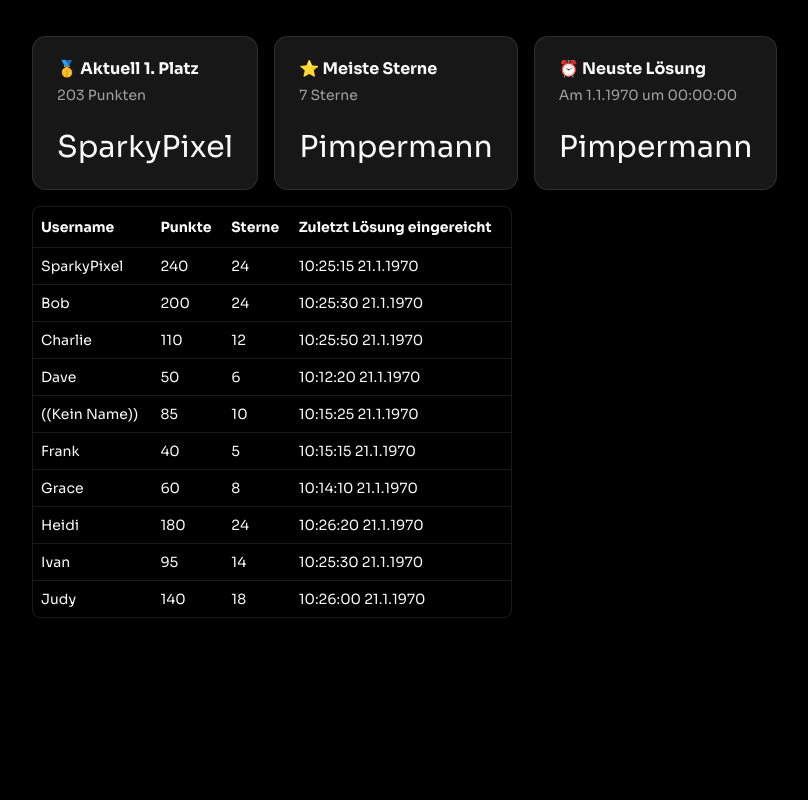
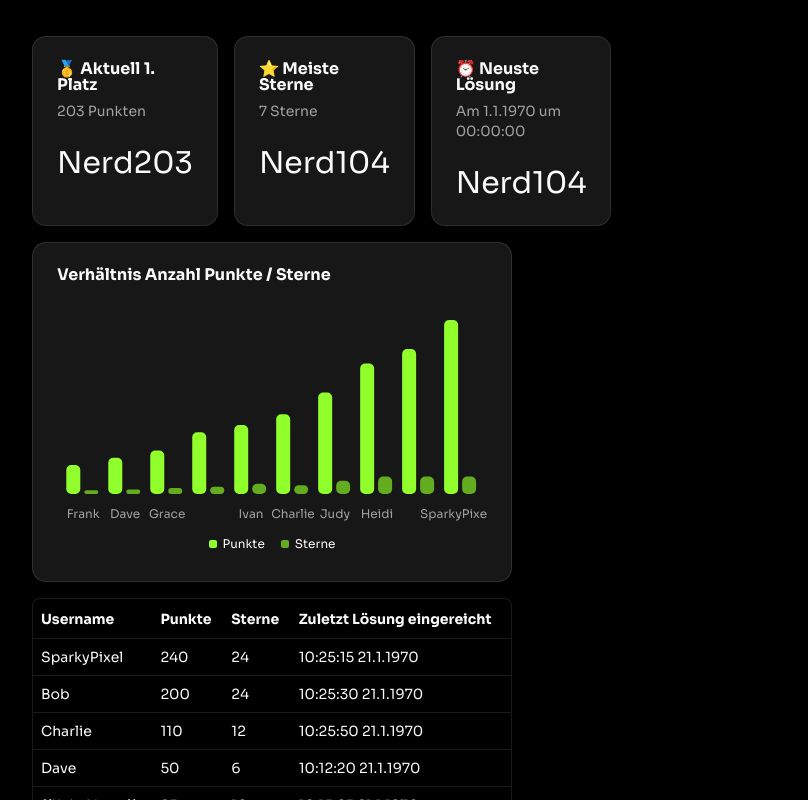
Before and after one commit to neuland-ingolstadt/neuland-aoc-leaderboard, a Next.js app: page / in a window 1280 px wide. Shown: the part 740-1540 px from the top of the page, without its empty margins (368-1176 px from the left). Before the commit the page ends 1358 px from the top, so only its background shows below. Built offline with nearby package versions, Linux system fonts and the light colour scheme; a web font is replaced by a local one.

Commit message:
feat: add leaderboard table

```diff
--- a/app/page.tsx
+++ b/app/page.tsx
@@ -9,13 +9,14 @@ import {
 import { Leaderboard, LeaderboardMember } from "@/src/types/leaderboard";
 import { LeaderboardTable } from "./leaderboard-data-table";
 import { columns } from "./leaderboard-column";
+import StarScoreChart from "./star-score-chart";
 
 const highScoreMember: LeaderboardMember = {
   id: 1,
   completion_day_level: {},
   last_star_ts: 211,
   local_score: 203,
-  name: "SparkyPixel",
+  name: "Nerd203",
   stars: 7,
 };
 
@@ -24,7 +25,7 @@ const highStarsMember: LeaderboardMember = {
   completion_day_level: {},
   last_star_ts: 102,
   local_score: 203,
-  name: "Pimpermann",
+  name: "Nerd104",
   stars: 7,
 };
 
@@ -35,6 +36,9 @@ export default async function Home() {
   const parsedData: Leaderboard = await data.json();
 
   const memberList = Object.values(parsedData.members);
+  const memberListSorted = memberList.slice().sort((a, b) => {
+    return a.local_score - b.local_score;
+  });
 
   return (
     <>
@@ -67,7 +71,14 @@ export default async function Home() {
             <CardHeader>
               <CardTitle>⏰ Neuste Lösung</CardTitle>
               <CardDescription>
-                {"Am " + new Date(newestCommitMember.last_star_ts).toLocaleDateString("de-DE") + " um " + new Date(newestCommitMember.last_star_ts).toLocaleTimeString("de-DE")}
+                {"Am " +
+                  new Date(newestCommitMember.last_star_ts).toLocaleDateString(
+                    "de-DE"
+                  ) +
+                  " um " +
+                  new Date(newestCommitMember.last_star_ts).toLocaleTimeString(
+                    "de-DE"
+                  )}
               </CardDescription>
             </CardHeader>
             <CardContent>
@@ -75,6 +86,15 @@ export default async function Home() {
             </CardContent>
           </Card>
         </div>
+        <Card>
+          <CardHeader>
+            <CardTitle>Verhältnis Anzahl Punkte / Sterne</CardTitle>
+            <CardDescription></CardDescription>
+          </CardHeader>
+          <CardContent>
+            <StarScoreChart members={memberListSorted}></StarScoreChart>
+          </CardContent>
+        </Card>
         <LeaderboardTable
           columns={columns}
           data={memberList}
--- /dev/null
+++ b/app/star-score-chart.tsx
@@ -0,0 +1,53 @@
+"use client";
+
+import { LeaderboardMember } from "@/src/types/leaderboard";
+import {
+  ChartConfig,
+  ChartContainer,
+  ChartLegend,
+  ChartLegendContent,
+  ChartTooltip,
+  ChartTooltipContent,
+} from "@/components/ui/chart";
+import { BarChart, Bar, XAxis, YAxis } from "recharts";
+
+const chartConfig = {
+  stars: {
+    label: "Sterne",
+  },
+  local_score: {
+    label: "Punkte",
+  },
+} satisfies ChartConfig;
+
+export interface Props {
+  members: LeaderboardMember[];
+}
+
+export default function StarScoreChart({ members }: Props) {
+  return (
+    <>
+      <ChartContainer config={chartConfig}>
+        <BarChart data={members}>
+          <ChartTooltip content={<ChartTooltipContent />} />
+          <ChartLegend content={<ChartLegendContent />} />
+          <Bar dataKey="local_score" fill="var(--accent)" radius={5}></Bar>
+          <Bar dataKey="stars" fill="var(--accent-muted)" radius={5}></Bar>
+          <XAxis
+            dataKey="name"
+            tickLine={false}
+            tickMargin={10}
+            axisLine={false}
+            tickFormatter={(value: string) =>
+              value
+                ? value.length > 11
+                  ? value.slice(0, 11) + "..."
+                  : value
+                : "<Kein Name>"
+            }
+          />
+        </BarChart>
+      </ChartContainer>
+    </>
+  );
+}
```
